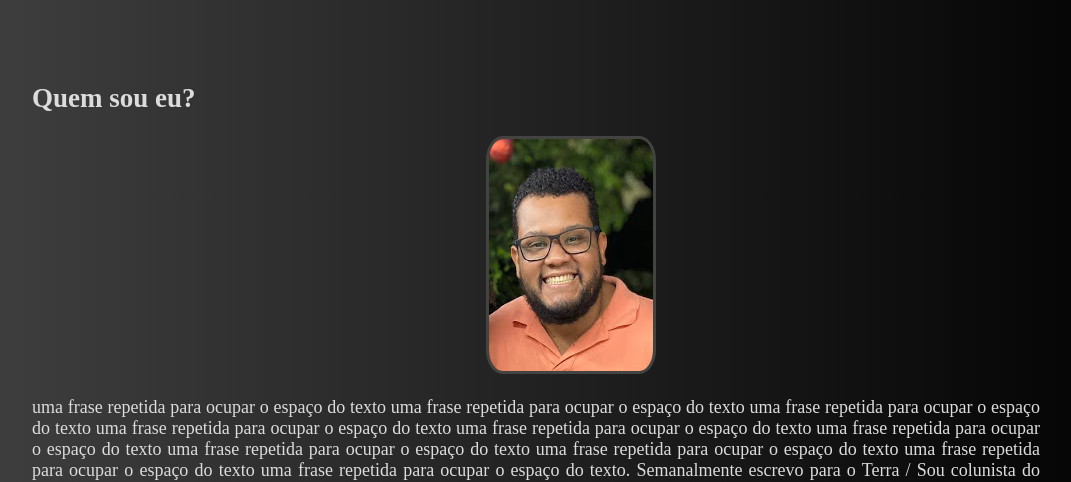
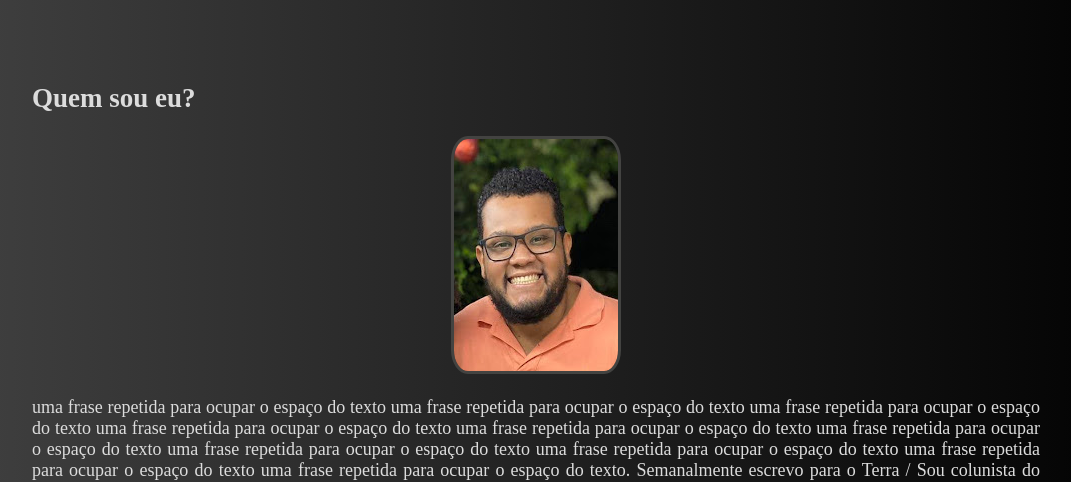
Before and after one commit to geicesousa/escurecendoFatos, a plain HTML site: page index.html in a window 1280 px wide. Shown: the part 310-792 px from the top of the page, without its empty margins (104-1175 px from the left). Drawn offline with Linux system fonts and the light colour scheme.

Commit message:
atualização readme e icone de wts

```diff
--- a/index.html
+++ b/index.html
@@ -77,8 +77,9 @@
 <!-- poderia usar section no lugar das div -->
         <div class="perfil">
             <h2>Quem sou eu? </h2>
+            <center>
             <img src="luã.png" alt="foto de luã sorrindo de óculos de grau e camisa polo laranja">
-
+            </center>
         <p>uma frase repetida para ocupar o espaço do texto
                 uma frase repetida para ocupar o espaço do texto
                 uma frase repetida para ocupar o espaço do texto
--- a/style.css
+++ b/style.css
@@ -30,7 +30,7 @@ nav img{
 .perfil img{
     border: 3px solid #434341 ;
     border-radius: 10%;
-    margin-left: 45%;
+    /* margin-left: 45%; centralizou +/-, o center foi a melhor opção*/
 
     /*justify-content: center;
     text-align: center;
```
Also changed, not shown: bolha-de-bate-papo.png (added), geice-sousa.github.io_escurecendoFatos_.png (added), 1 other file.
